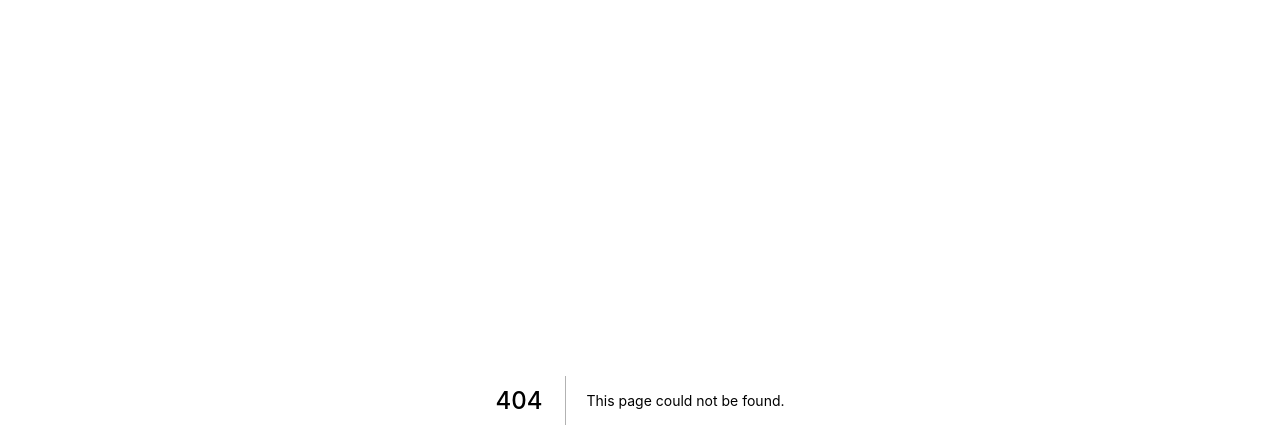
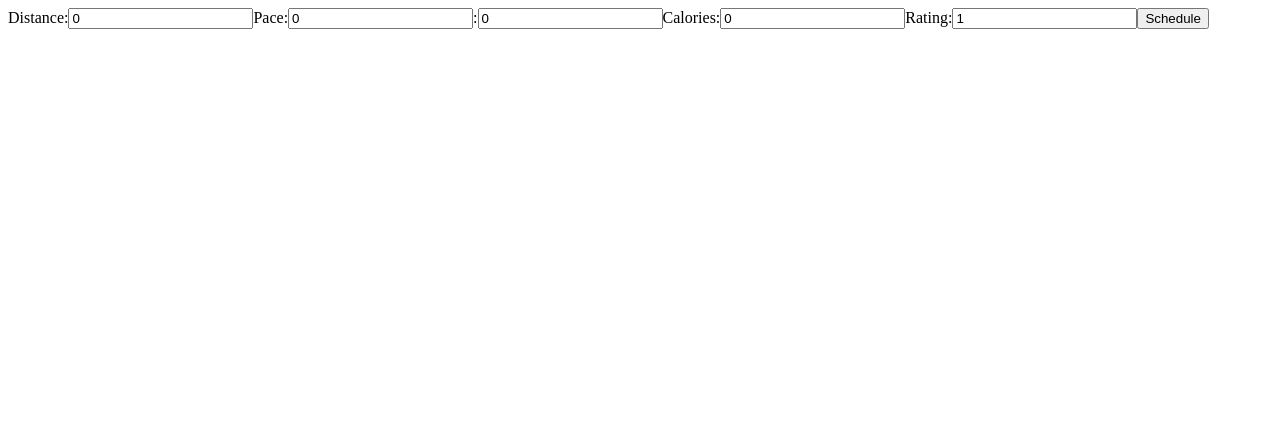
Before and after one commit to landonskinner/running-tracker-app, a Next.js app: page /profile/1/complete/1 in a window 1280 px wide. Before the commit this address had no page. Shown: the top 448 px of the page. Built offline with nearby package versions, Linux system fonts and the light colour scheme.

Commit message:
run completion form & connection to db

```diff
--- /dev/null
+++ b/components/RunCompletionForm.js
@@ -0,0 +1,54 @@
+import {useState, useEffect} from 'react'
+
+function RunCompletionForm({id, runId}) {
+//     console.log(id)
+//     useEffect(() => {
+//     fetch(`/api/user/${id}`)
+//     .then(resp => resp.json())
+//     .then(data => {
+//       const runs
+//     })
+//   }, [])
+
+
+
+const [completedRun, setCompletedRun] = useState({
+    realDistance: 0,
+    paceMinutes: 0,
+    paceSeconds: 0,
+    calories: 0,
+    rating: 1
+})
+
+const handleSubmit = (e) => {
+    e.preventDefault();
+    fetch('/api/completedRun', {
+        method: 'POST',
+        headers: {
+            'Content-Type': 'application/json'
+        },
+        body: JSON.stringify({...completedRun, scheduledRunId: runId})
+    })
+    .then(resp => resp.json())
+    .then(console.log)
+}
+
+
+return (
+<form onSubmit={(e) => handleSubmit(e)}>
+  <label for="realDistance">Distance:</label>
+  <input type="number" step={0.25} name="realDistance" onChange={(e) => setCompletedRun({...completedRun, [e.target.name]: parseFloat(e.target.value)})} value={completedRun.realDistance}></input>
+  <label for="paceMinutes">Pace:</label>
+  <input type="number" name="paceMinutes" onChange={(e) => setCompletedRun({...completedRun, [e.target.name]: parseInt(e.target.value)})} value={completedRun.paceMinutes}></input>:
+  <input type="number" name="paceSeconds" onChange={(e) => setCompletedRun({...completedRun, [e.target.name]: parseInt(e.target.value)})} value={completedRun.paceSeconds}></input>
+  <label for="calories">Calories:</label>
+  <input type="number" name="calories" onChange={(e) => setCompletedRun({...completedRun, [e.target.name]: parseInt(e.target.value)})} value={completedRun.calories}></input>
+  <label for="rating">Rating:</label>
+  <input type="number" name="rating" onChange={(e) => setCompletedRun({...completedRun, [e.target.name]: parseInt(e.target.value)})} value={completedRun.rating}></input>
+  <button type="submit">Schedule</button>
+</form>
+);
+
+}
+
+export default RunCompletionForm
--- a/components/RunDetails.js
+++ b/components/RunDetails.js
@@ -42,7 +42,7 @@ function RunDetails({ user, date }) {
                 Rating: <span className={styles.data}>{run.rating}</span>
               </p>
             </>
-          ) : null}
+          ) : <Link href={`/profile/${user.id}/complete/${selectedRun.id}`}>Log your run!</Link>}
         </div>
       </>
     );
--- /dev/null
+++ b/pages/api/completedRun.js
@@ -0,0 +1,14 @@
+import prisma from "../../lib/prisma"
+
+export default function handler(req, res) {
+    if (req.method === 'POST') {
+        handlePost(req, res)
+    }
+}
+
+async function handlePost(req, res) {
+    const completedRun = await prisma.completedRun.create({
+        data: req.body
+    })
+    res.json(completedRun)
+}
--- /dev/null
+++ b/pages/api/user/[id].js
@@ -0,0 +1,23 @@
+import prisma from "../../../lib/prisma"
+
+export default function handler({ query: { id } }, res) {
+    // if (req.method === 'GET') {
+        handleGet(parseInt(id, 10), res)
+    // }
+}
+
+async function handleGet(id, res) {
+    let user = await prisma.user.findUnique({
+        where: {
+          id: id,
+        },
+        include: {
+            scheduledRuns: {
+                include: {
+                    completedRun: true
+                }
+            }
+        },
+      });
+    res.json(user)
+}
--- /dev/null
+++ b/pages/profile/[id]/complete/[runId].js
@@ -0,0 +1,14 @@
+import RunCompletionForm from "../../../../components/RunCompletionForm";
+import { useRouter } from "next/router"
+
+function Complete() {
+    const router = useRouter();
+    const id = parseInt(router.query.id, 10)
+    const runId = parseInt(router.query.runId, 10)
+
+  return (
+    <RunCompletionForm id={id} runId={runId}/>
+  )
+}
+
+export default Complete
```
Also changed, not shown: components/RunScheduleForm.js (+12 -2 lines), pages/profile/[id]/create/[date].js (+1 -24 lines), 1 other file (tests, documents, lock files or other folders).
